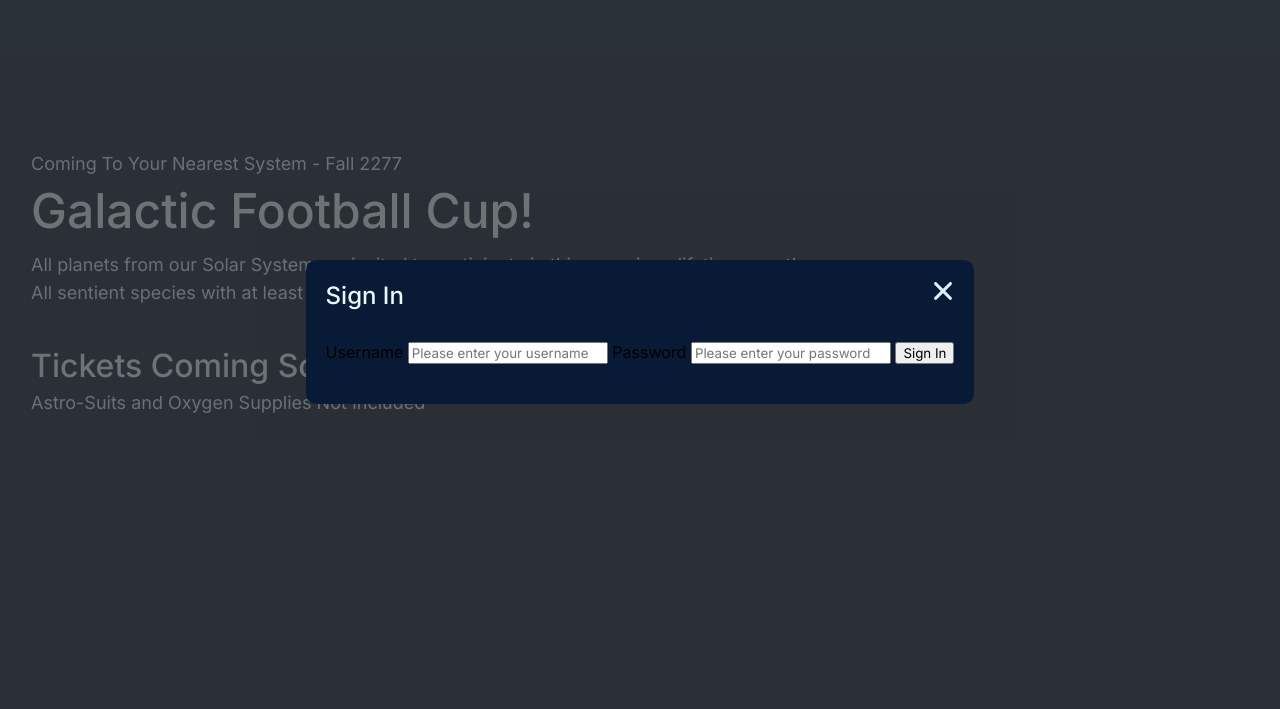
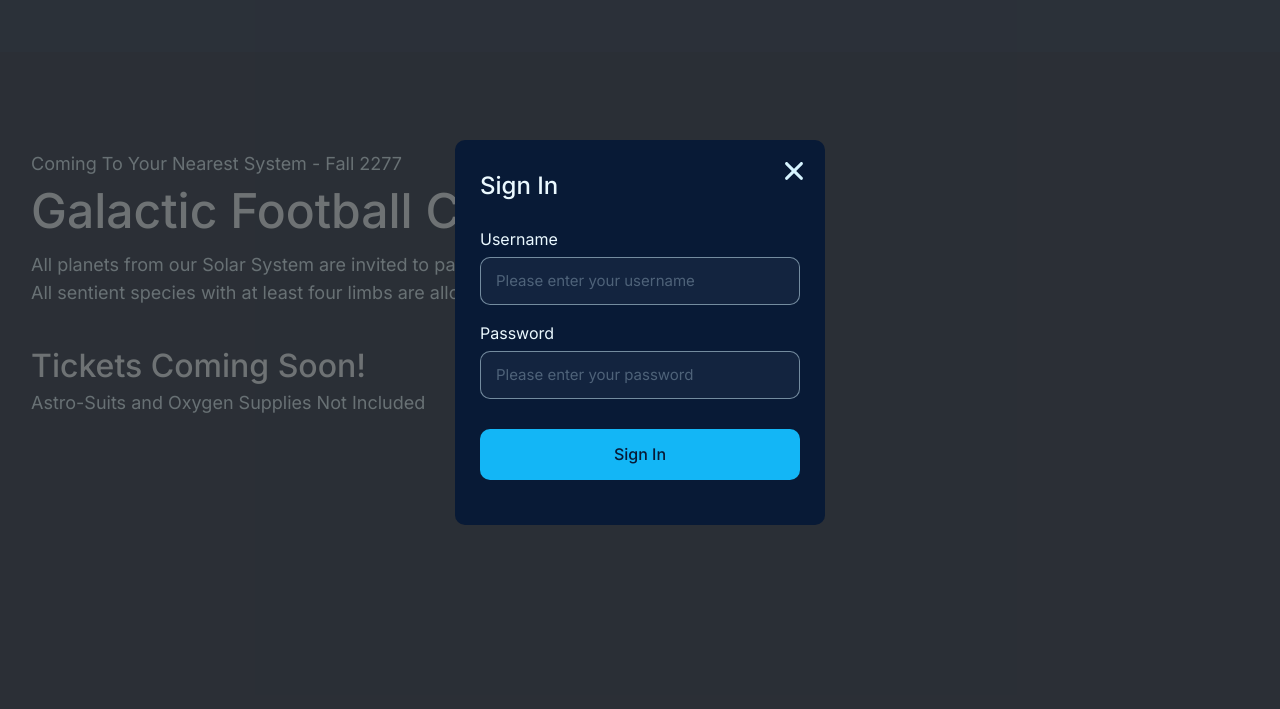
Before and after one commit to ElsaHermoza/sportsApp, a website with bundled scripts: page index.html in a window 1280 px wide. Both pictures are taken after a click on the button "Sign In". Shown: the part 68-777 px from the top of the page. Built offline with nearby package versions, Linux system fonts and the light colour scheme; files whose address does not match are found by name.

Commit message:
adjusted body font size, modal css, form css

```diff
--- a/index.html
+++ b/index.html
@@ -44,12 +44,12 @@
                     <path fill-rule="evenodd" clip-rule="evenodd" d="M7.5147 24.4853C6.92891 23.8995 6.92891 22.9497 7.5147 22.364L22.3639 7.51472C22.9497 6.92893 23.8995 6.92893 24.4853 7.51472C25.071 8.1005 25.071 9.05025 24.4853 9.63604L9.63602 24.4853C9.05023 25.0711 8.10049 25.0711 7.5147 24.4853Z" fill="#D6F4FF"/>
                     </svg></button>
                 <h2>Sign In</h2>
-                <form id="login-form">
-                    <label for="username">Username
-                        <input type="text" name="username" id="username" placeholder="Please enter your username"></input>
+                <form id="login-form" class="login-form flex-column">
+                    <label for="username" class="flex-column">Username
+                        <input type="text" name="username" id="username" placeholder="Please enter your username" required></input>
                     </label>
-                    <label for="password">Password
-                        <input type="password" name="password" id="password" placeholder="Please enter your password"></input>
+                    <label for="password" class="flex-column">Password
+                        <input type="password" name="password" id="password" placeholder="Please enter your password" required></input>
                     </label>
                     <input type="submit" value="Sign In"></input>
                     <span id="form-error"></span>
--- a/src/sass/components/_signin-form.scss
+++ b/src/sass/components/_signin-form.scss
@@ -0,0 +1,39 @@
+.login-form {
+
+    gap: 20px;
+
+    label {
+        color: $white-blue;
+        gap: 10px;
+    }
+
+    input[type="text"], input[type="password"] {
+        background-color: hsla(216, 11%, 91%, 0.05);
+        color: $light-blue;
+        padding: 15px;
+        border: 1px solid $light-blue-50;
+        border-radius: 10px;
+        transition: border 300ms ease-in-out;
+    }
+
+    input[type="text"]:hover, input[type="password"]:hover {
+        border: 1px solid $light-blue;
+    }
+
+    input[type="text"]::placeholder, input[type="password"]::placeholder {
+        color: $light-blue-30;
+        font-size: 15px;
+    }
+
+    input[type="submit"] {
+        font-size: 16px;
+        font-weight: 500;
+        line-height: 130%;
+        background-color: $accent;
+        color: $dark-main;
+        border: none;
+        border-radius: 10px;
+        padding: 15px;
+        margin-top: 10px;
+    }
+}
--- a/src/sass/components/_signin-modal.scss
+++ b/src/sass/components/_signin-modal.scss
@@ -18,12 +18,14 @@
     }
 
     .modal-container {
+        width: 100%;
+        max-width: 320px;
         position: relative;
         display: flex;
         flex-direction: column;
         gap: 30px;
         background-color: $dark-main;
-        padding: 20px 20px 40px 20px;
+        padding: 30px 25px 25px 25px;
         margin-inline: 20px;
         border-radius: 10px;
 
--- a/src/sass/global/_global.scss
+++ b/src/sass/global/_global.scss
@@ -70,7 +70,7 @@ h1 {
 }
 
 p {
-    font-size: 15px;
+    font-size: 16px;
     font-weight: 400;
     line-height: 130%; /* 46.8px */
     color: $light-blue;
```
